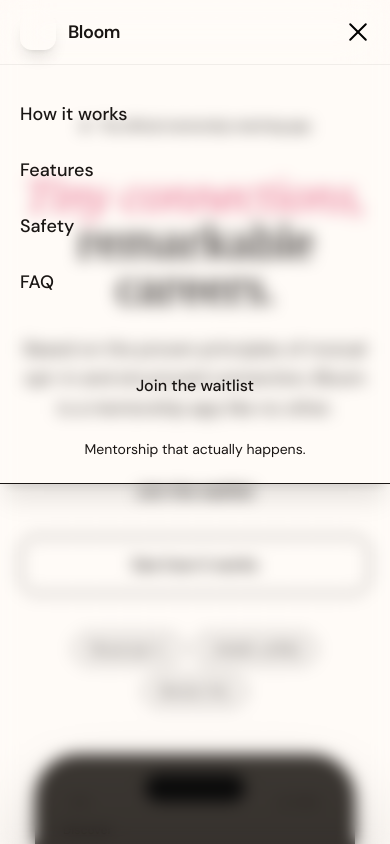
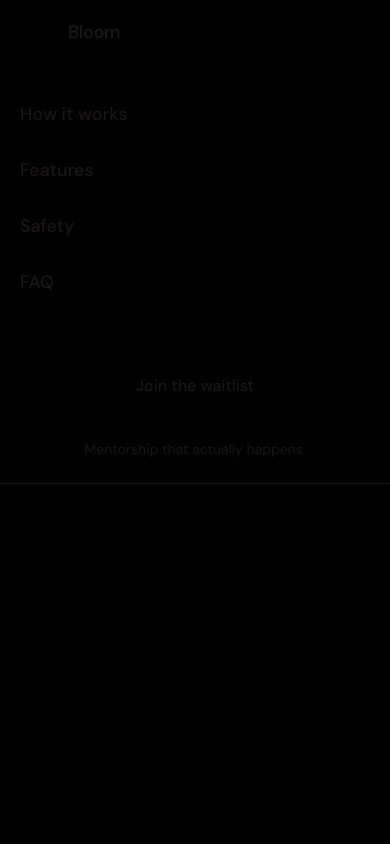
Before and after one commit to RonitManchanda/bloom-site, a Next.js app: page / in a window 390 px wide. Both pictures are taken after a click on the button 358 px from the left and 32 px from the top of the page. Shown: the top 844 px of the page. Built offline with nearby package versions, Linux system fonts and the light colour scheme; a web font is replaced by a local one.

Commit message:
Change Mobile UI Navbar color for visibility

```diff
--- a/components/sections/Navbar.tsx
+++ b/components/sections/Navbar.tsx
@@ -114,7 +114,7 @@
               {/* Mobile menu toggle */}
               <button
                 onClick={() => setMobileMenuOpen(!mobileMenuOpen)}
-                className="md:hidden p-2 -mr-2 rounded-lg hover:bg-black md:bg-[--color-ink]/5 transition-colors"
+                className="md:hidden p-2 -mr-2 rounded-lg hover:bg-black md:bg-black md:bg-[--color-ink]/5 transition-colors"
                 aria-label="Toggle menu"
                 aria-expanded={mobileMenuOpen}
               >
@@ -168,7 +168,7 @@
               initial={{ opacity: 0 }}
               animate={{ opacity: 1 }}
               exit={{ opacity: 0 }}
-              className="absolute inset-0 bg-[--color-ink]/20 backdrop-blur-sm"
+              className="absolute inset-0 bg-black md:bg-[--color-ink]/20 backdrop-blur-sm"
               onClick={() => setMobileMenuOpen(false)}
             />
 
@@ -199,7 +199,7 @@
                         className="
                           block py-3 px-4 -mx-4 rounded-xl
                           text-lg font-medium text-[--color-ink]
-                          hover:bg-[--color-ink]/5
+                          hover:bg-black md:bg-[--color-ink]/5
                           transition-colors duration-200
                         "
                       >
```
